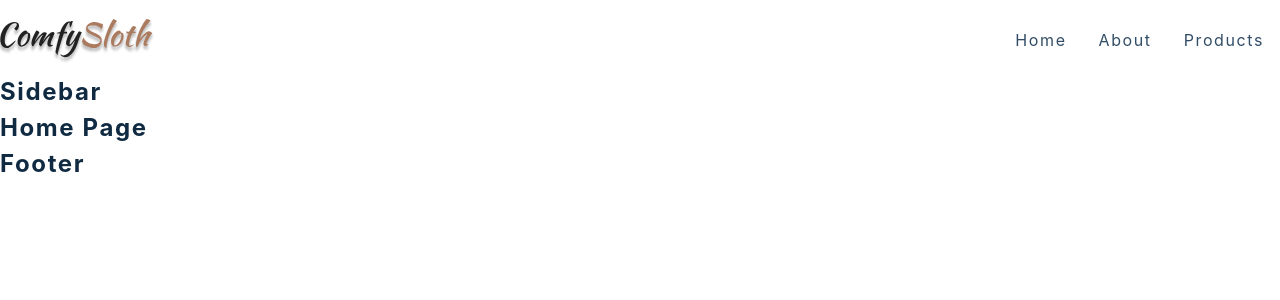
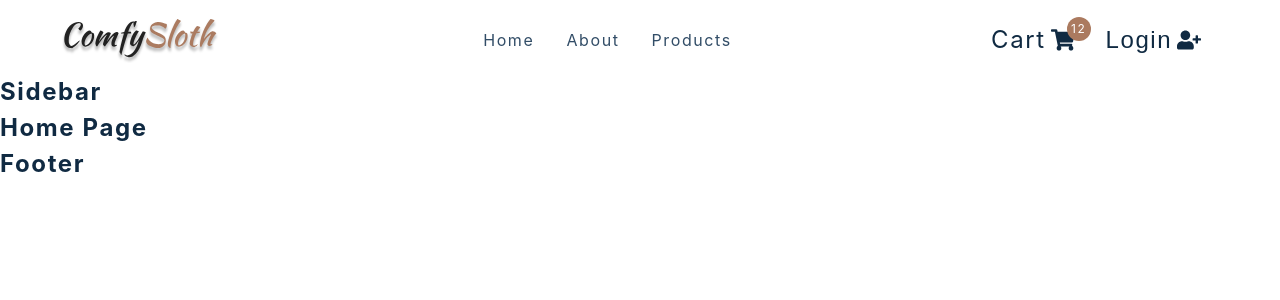
Before and after one commit to duongthuychuong/e-commerce-comfy, a React (Create React App) app: page / in a window 1280 px wide. Shown: the top 300 px of the page. Built offline with nearby package versions, Linux system fonts and the light colour scheme; the HTML template or start-up script is replaced by a standard one.

Commit message:
nav cart button

```diff
--- a/src/components/CartButtons.js
+++ b/src/components/CartButtons.js
@@ -1,14 +1,27 @@
-import React from 'react'
-import { FaShoppingCart, FaUserMinus, FaUserPlus } from 'react-icons/fa'
-import { Link } from 'react-router-dom'
-import styled from 'styled-components'
-import { useProductsContext } from '../context/products_context'
-import { useCartContext } from '../context/cart_context'
-import { useUserContext } from '../context/user_context'
+import React from "react";
+import { FaShoppingCart, FaUserMinus, FaUserPlus } from "react-icons/fa";
+import { Link } from "react-router-dom";
+import styled from "styled-components";
+import { useProductsContext } from "../context/products_context";
+import { useCartContext } from "../context/cart_context";
+import { useUserContext } from "../context/user_context";
 
 const CartButtons = () => {
-  return <h4>cart buttons </h4>
-}
+  return (
+    <Wrapper className="cart-btn-wrapper">
+      <Link to="/cart" className="cart-btn">
+        Cart
+        <span className="cart-container">
+          <FaShoppingCart />
+          <span className="cart-value">12</span>
+        </span>
+      </Link>
+      <button type="button" className="auth-btn">
+        Login <FaUserPlus />
+      </button>
+    </Wrapper>
+  );
+};
 
 const Wrapper = styled.div`
   display: grid;
@@ -62,5 +75,5 @@
       margin-left: 5px;
     }
   }
-`
-export default CartButtons
+`;
+export default CartButtons;
--- a/src/components/Navbar.js
+++ b/src/components/Navbar.js
@@ -21,7 +21,6 @@
             <FaBars />
           </button>
         </div>
-      </div>
         <ul className="nav-links">
           {links.map((link) => {
             const { id, text, url } = link;
@@ -32,6 +31,8 @@
             );
           })}
         </ul>
+        <CartButtons />
+      </div>
     </NavContainer>
   );
 };
```
Lines whose indentation alone changed are shown as unchanged.
